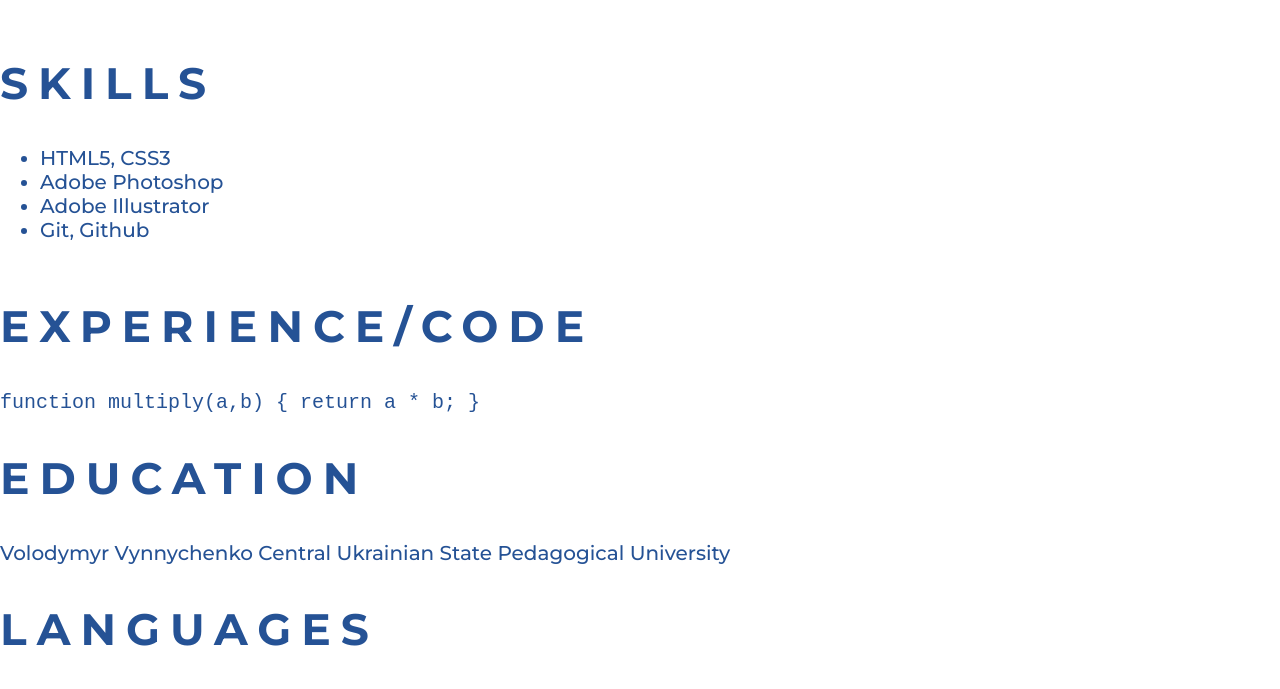
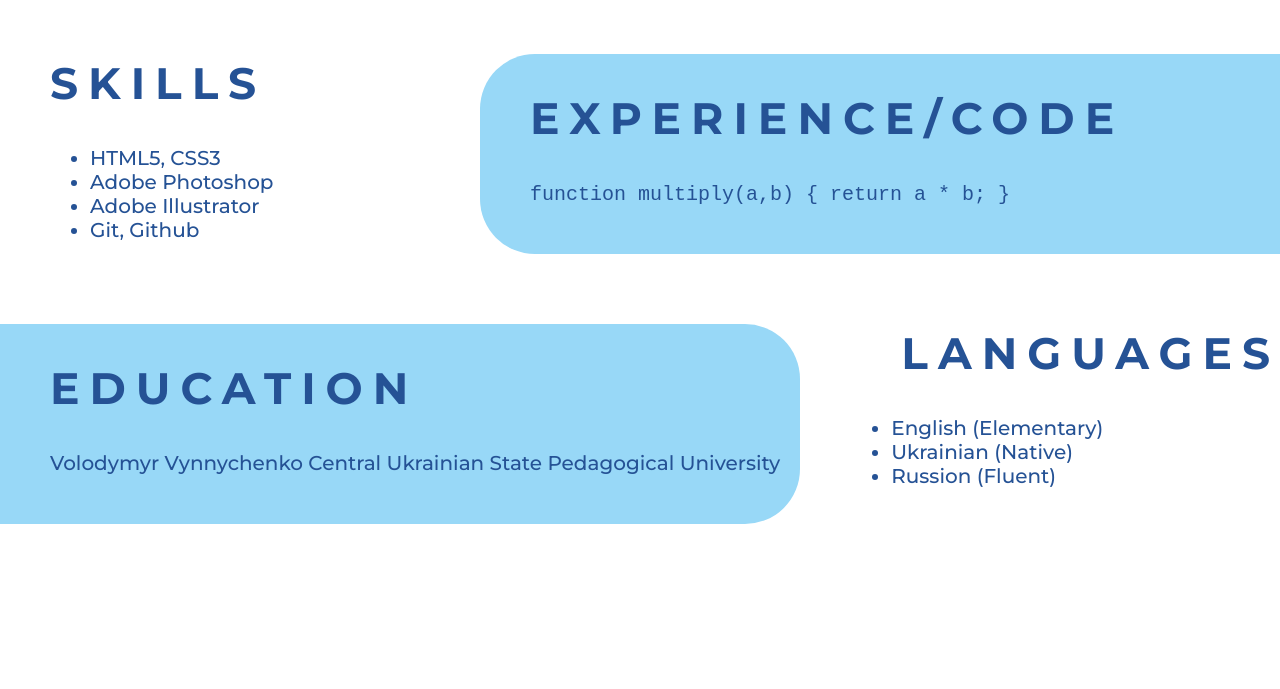
Before and after one commit to tokna/rsschool-cv, a plain HTML site: page index.html in a window 1280 px wide. Shown: the part 702-1391 px from the top of the page. Drawn offline with nearby package versions, Linux system fonts and the light colour scheme.

Commit message:
refactor: improve sections

```diff
--- a/index.html
+++ b/index.html
@@ -47,9 +47,11 @@
                        <li class="contacts-item"><img src="assets/img/icon-discord.png" alt="icon-discord" class="icon"><a href="https://discord.com/" title="discord" class="contacts-link">nadiya#3825</a></li>
                    </ul>
                 </div>
+                <div class="section-together">
+                    <div class="skills-experience">
                         <div id="skills">
                             <h2 class="h2-name">Skills</h2>
-                    <ul>
+                            <ul class="skills-list">
                                 <li>HTML5, CSS3</li>
                                 <li>Adobe Photoshop</li>
                                 <li>Adobe Illustrator</li>
@@ -58,23 +60,27 @@
                         </div>
                         <div id="experience">
                             <h2 class="h2-name">Experience/Code</h2>
-                    <code>
+                            <code class="code">
                                 function multiply(a,b) {
                                     return a * b;
                                 }
                             </code>
                         </div>
+                    </div>
+                    <div class="education-languages">
                         <div id="education">
                             <h2 class="h2-name">Education</h2>
-                    Volodymyr Vynnychenko Central Ukrainian State Pedagogical University
+                            <p class="education-text">Volodymyr Vynnychenko Central Ukrainian State Pedagogical University</p>
                         </div>
                         <div id="languages">
                             <h2 class="h2-name">Languages</h2>
                             <ul>
-                        <li>English</li>
-                        <li>Ukrainian</li>
-                        <li>Russion</li>
+                                <li>English (Elementary)</li>
+                                <li>Ukrainian (Native)</li>
+                                <li>Russion (Fluent)</li>
                             </ul>
+                        </div>
+                    </div>
                 </div>
             </div>
         </main>
--- a/style.css
+++ b/style.css
@@ -124,7 +124,8 @@ body {
     height: 1280px;
 }
 
-#about-me {
+#about-me,
+#education {
     display: inline-block;
     width: 800px;
     height: 200px;
@@ -181,12 +182,46 @@ body {
     color: #98d8f7;
 }
 
+.section-together {
+    display: flex;
+    flex-direction: column;
+    align-content: space-between;
+}
+
+.skills-experience,
+.education-languages {
+    display: flex;
+    justify-content: space-between;
+}
+
 .h2-name {
     font-family: 'Montserrat', sans-serif;
     font-weight: bold;
+    margin-left: 50px;
+
     text-transform: uppercase;
     font-size: 44px;
     letter-spacing: 10px;
+}
+
+.skills-list {
+    margin-top: 0px;
+    spadding-left: 20px;
+}
+
+#experience {
+    display: inline-block;
+    width: 800px;
+    height: 200px;
+    background-color:#98d8f7;
+    border-radius: 55px 0px 0px 55px;
+    margin: 35px 0px;
+}
+
+.code,
+.skills-list,
+.education-text {
+margin-left: 50px;
 }
 
 .footer {
```
Lines whose indentation alone changed are shown as unchanged.
